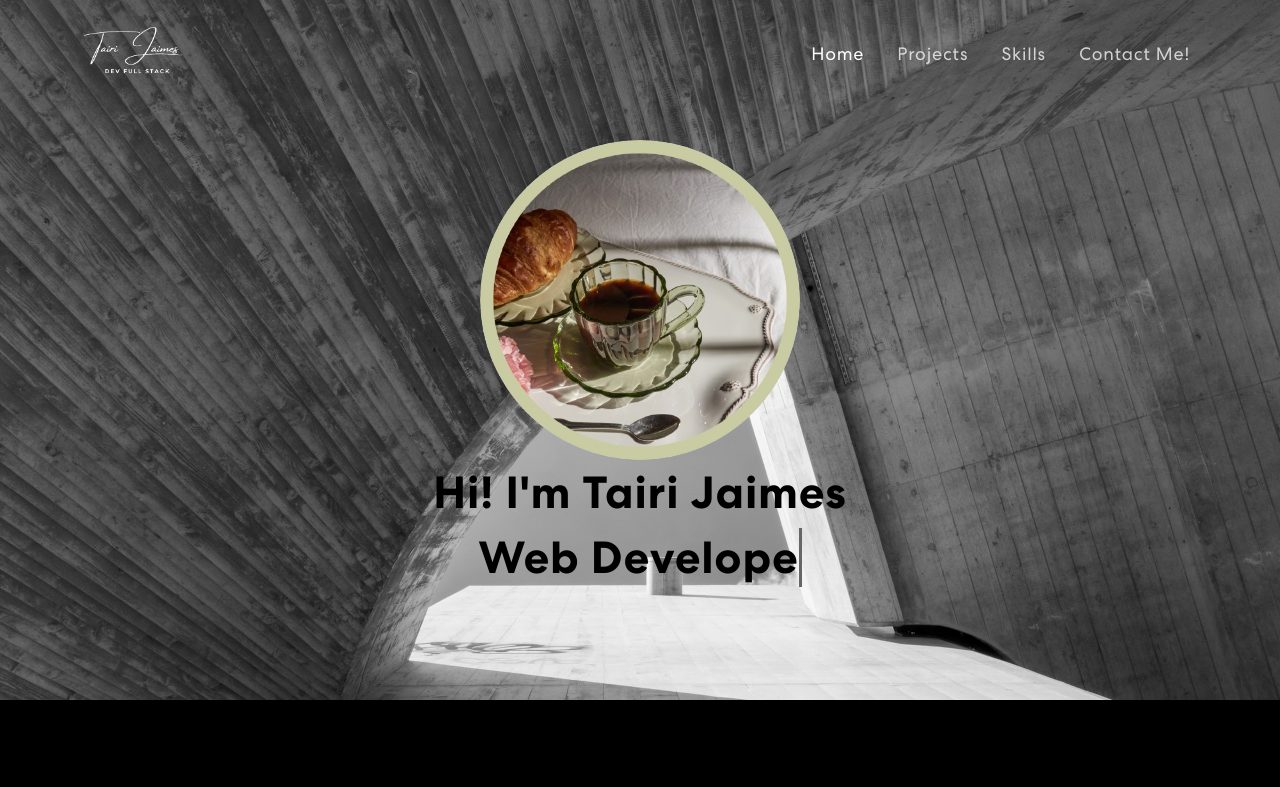
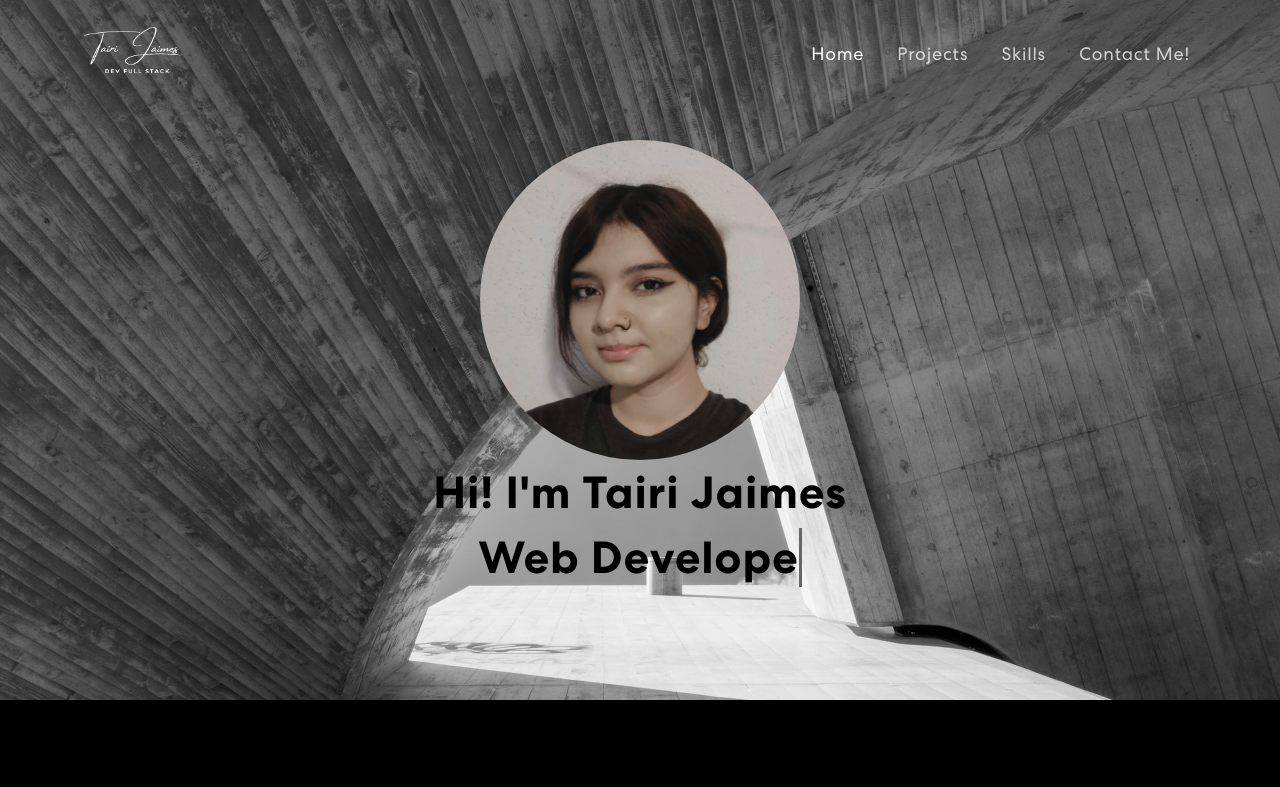
Before and after one commit to TJaimes/professional-portfolio, a React (Create React App) app: page / in a window 1280 px wide. Shown: the top 787 px of the page. Built offline with nearby package versions, Linux system fonts and the light colour scheme.

Commit message:
Actualizar banner

```diff
--- a/src/components/Banner.js
+++ b/src/components/Banner.js
@@ -1,7 +1,6 @@
 import {useState, useEffect } from "react";
 import { Container, Row, Col } from "react-bootstrap"
 import meHeader from "../assets/img/meBanner.png";
-import headerPrueba from "../assets/img/imgPrueba.png";
 
 export const Banner = () => {
     const [loopNum, setLoopNum] = useState(0);
@@ -50,7 +49,7 @@ export const Banner = () => {
             <Container>
                 <Row className="aligh-items-center">
                     <div>
-                        <img src={headerPrueba} alt="Header Img"/>
+                        <img src={meHeader} alt="Header Img"/>
                         <h1>Hi! I'm Tairi Jaimes</h1>
                         <h1><span className="txt-rotate" dataPeriod="1000" data-rotate='[ "Web Developer", "Web Designer", "UI/UX Designer" ]'><span className="wrap">{text}</span></span></h1>
                         </div>
```
